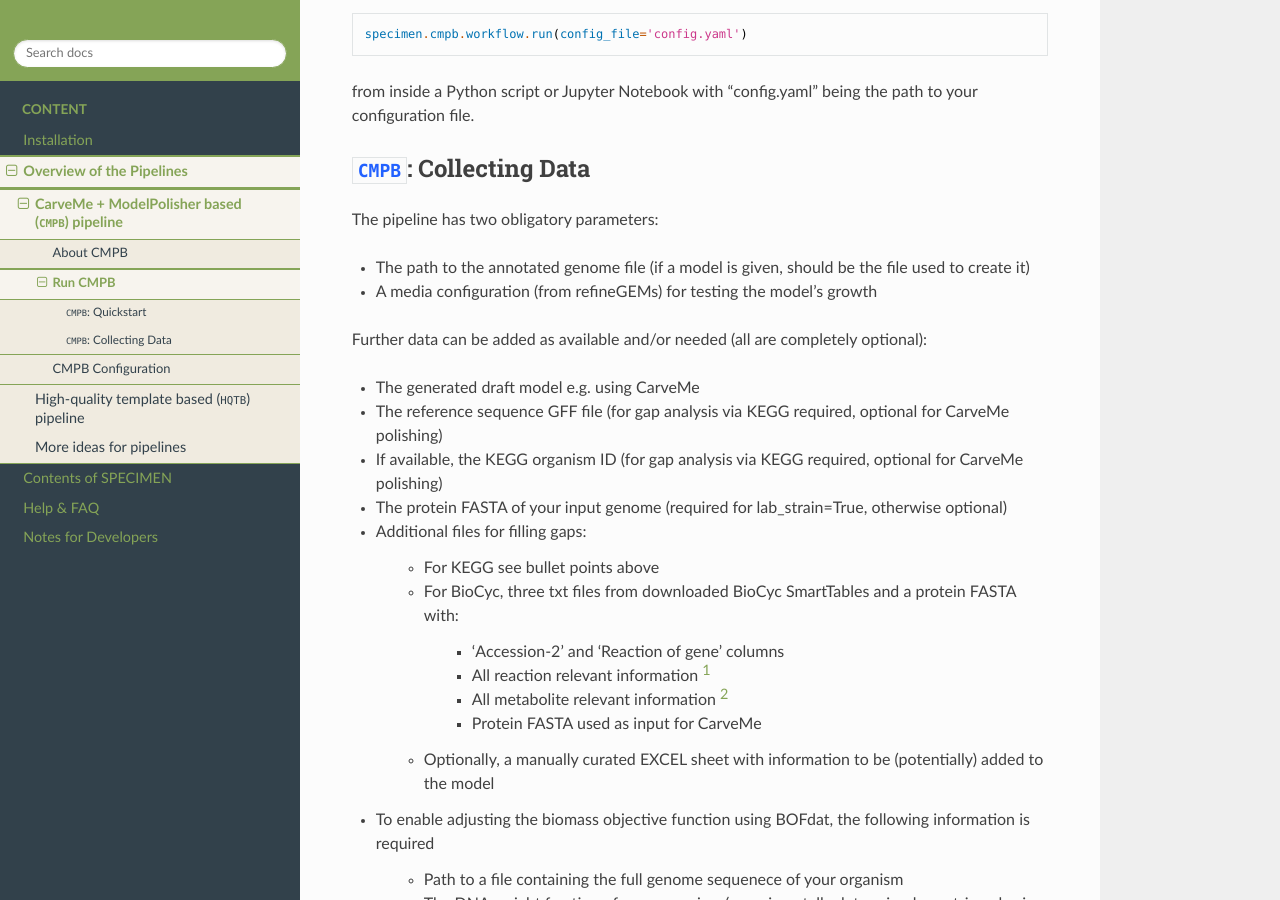
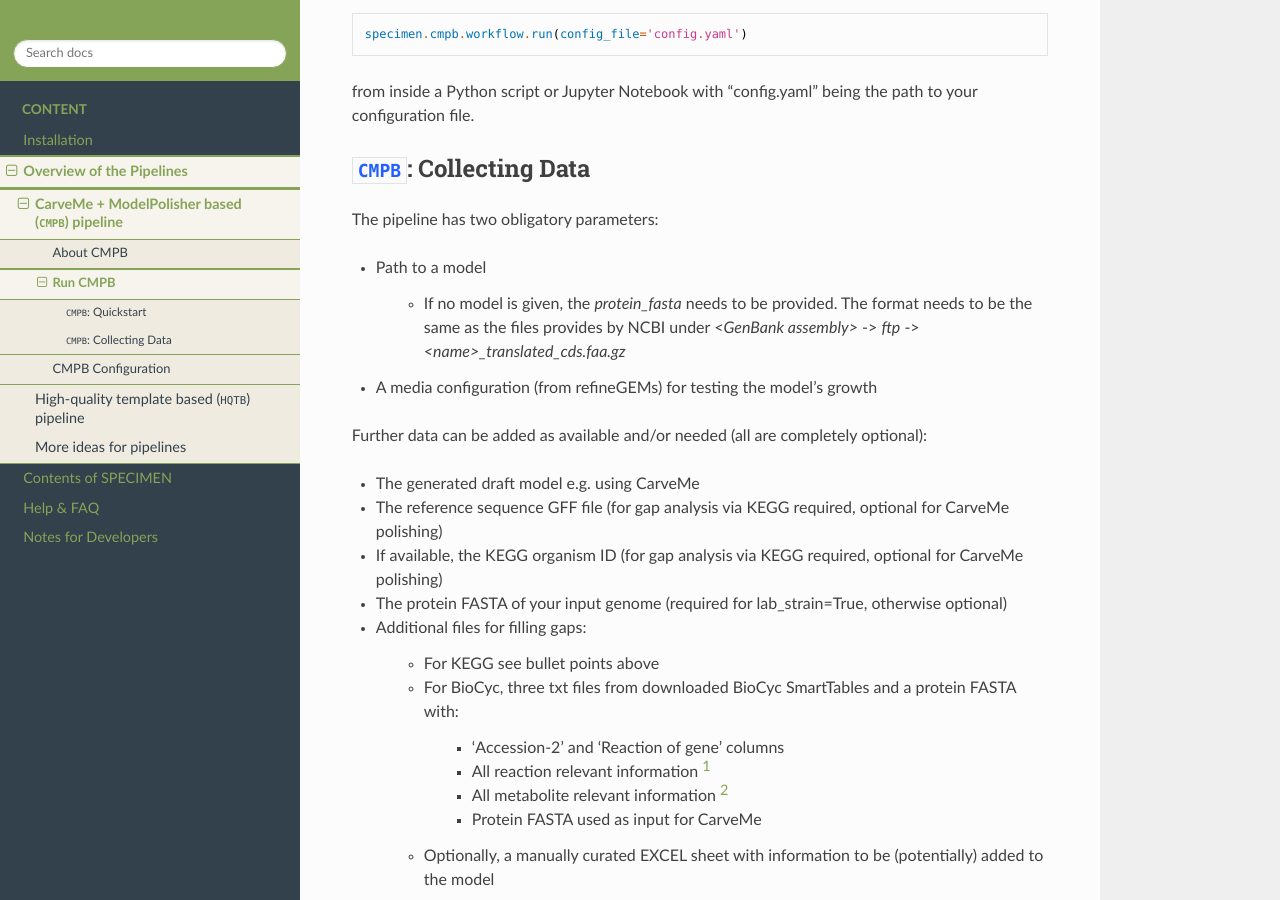
Before and after one commit to draeger-lab/SPECIMEN, a Sphinx documentation site: the page built from docs/source/cmpb/run-pipeline.rst, in a window 1280 px wide and 900 px high, scrolled down 1031 px. Built offline with Sphinx 7.4.7 and the Read the Docs theme 2.0.0, drawn with Linux system fonts in a browser that asks for light colours.

Commit message:
small changes #7

```diff
--- a/docs/source/cmpb/run-pipeline.rst
+++ b/docs/source/cmpb/run-pipeline.rst
@@ -57,7 +57,10 @@ from inside a Python script or Jupyter Notebook with "config.yaml" being the pat
 
 The pipeline has two obligatory parameters:
 
-- The path to the annotated genome file (if a model is given, should be the file used to create it)
+- Path to a model
+
+    - If no model is given, the `protein_fasta` needs to be provided. The format needs to be the same as the files provides by NCBI under `<GenBank assembly>` -> `ftp` -> `<name>_translated_cds.faa.gz`
+
 - A media configuration (from refineGEMs) for testing the model's growth
 
 Further data can be added as available and/or needed (all are completely optional):
--- a/pyproject.toml
+++ b/pyproject.toml
@@ -49,7 +49,6 @@ docs = ["accessible-pygments",
        "sphinx_copybutton",
        "pip-tools"]
 
-# @TODO:
 [project.urls]
 repository = 'https://github.com/draeger-lab/SPECIMEN'
 documentation = 'https://specimen.readthedocs.io/en/latest/'
--- a/src/specimen/data/config/cmpb_config.yaml
+++ b/src/specimen/data/config/cmpb_config.yaml
@@ -15,7 +15,7 @@
 input:
   modelpath: NULL            # Optional, path to a model.
                              # If not given, runs CarveMe -> Future update!
-  annotated_genome: __USER__ # Required, path to the annotated genome file
+  # annotated_genome: USER # Some alternative input if not model is given
   mediapath: __USER__        # Path to a media config to test growth with
 
 # General options
@@ -46,6 +46,7 @@ cm-polish:
   email: USER              # User Mail to use for Entrez
   protein_fasta: USER      # Optional, except for 'is_lab_strain: True'.
                            # The path to the protein FASTA used to create the CarveMe model.
+                           # For more information, please refer to the documentation.
   is_lab_strain: False     # Whether the users strain originates from a lab
                            # Needs to be set to ensure that protein IDs get the 'bqbiol:isHomologTo' qualifier
                            # & to set the locus_tag to the ones obtained by the annotation
```
Also changed, not shown: README.md (+1 -1 lines).
